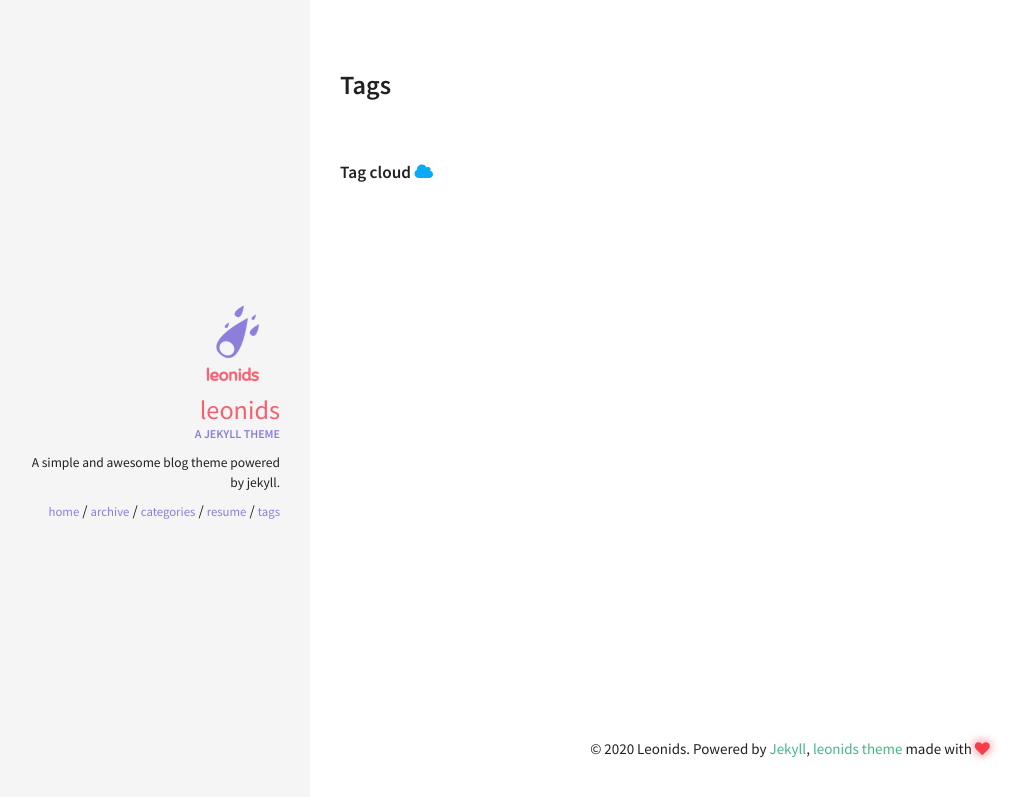
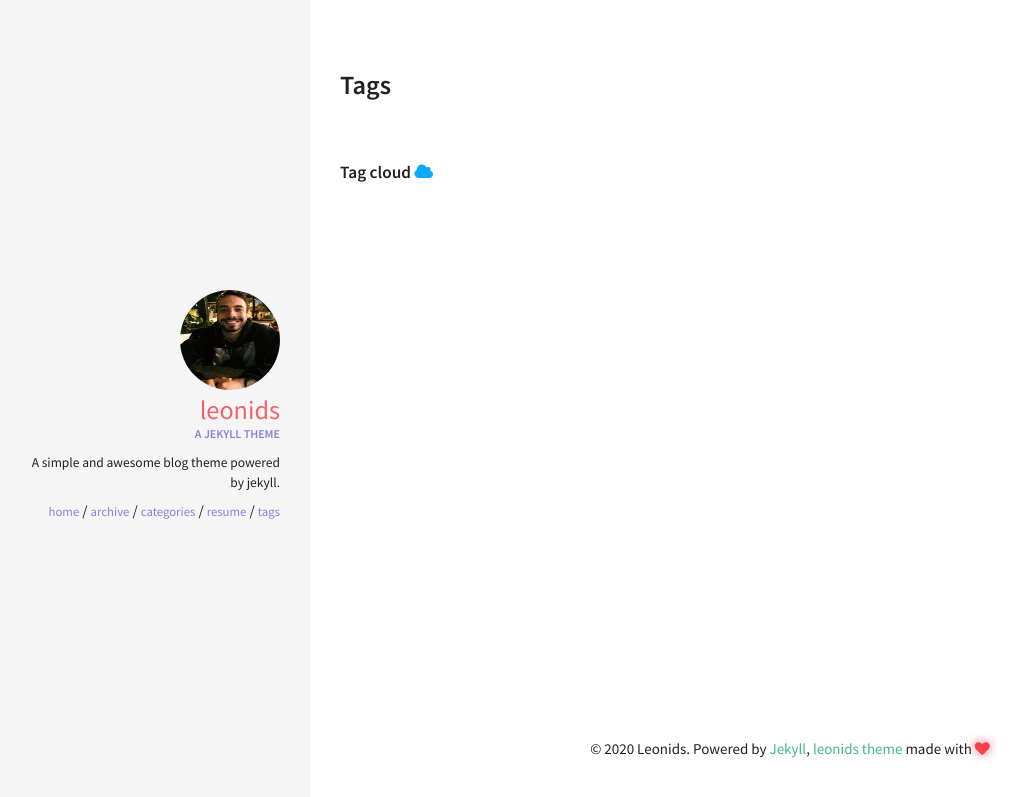
Before and after one commit to gatihe/guiati9.dev, a Jekyll site: the page built from tags.html, in a window 1280 px wide. Shown: the top 797 px of the page, without its empty margins (10-1036 px from the left). Built offline with Jekyll 4.4.1, drawn with Linux system fonts in a browser that asks for light colours.

Commit message:
profile pic

```diff
--- a/_config.yml
+++ b/_config.yml
@@ -34,7 +34,7 @@ kramdown:
 #
 owner:
   name: Leonids
-  avatar: leonids-logo.png
+  avatar: profile_pic.jpg
   job: "A jekyll theme"
   bio: "A simple and awesome blog theme powered by jekyll."
   email:
```
Also changed, not shown: img/profile_pic.jpg (added), 1 other file.
